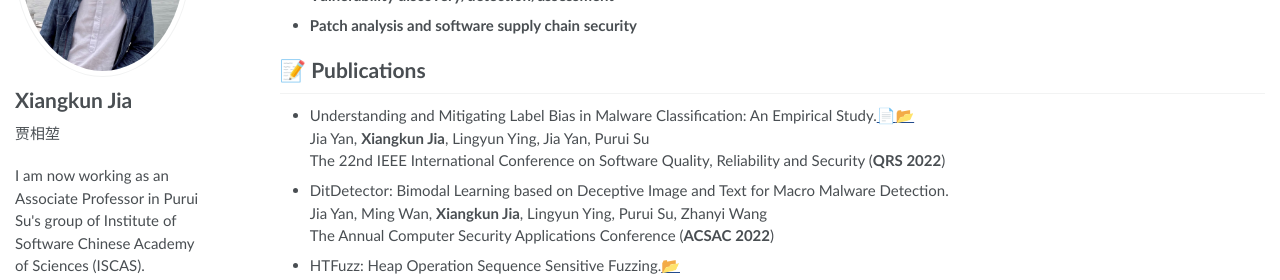
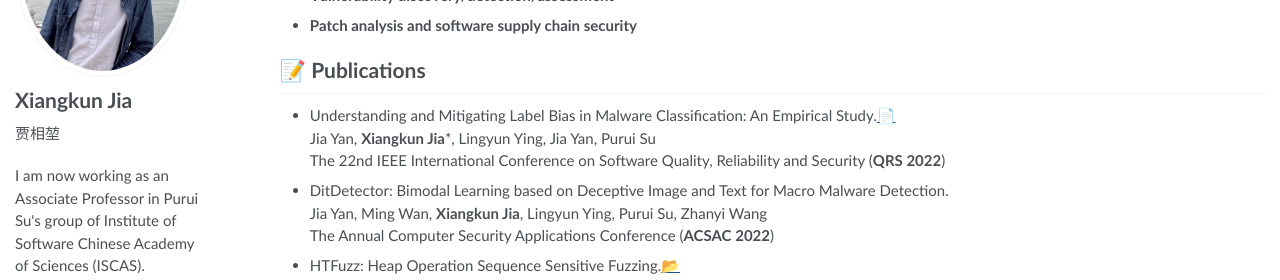
Before and after one commit to ajax4sec/ajax4sec.github.io, a Jekyll site: the page built from _pages/about.md, in a window 1280 px wide and 900 px high. Shown: the part 235-515 px from the top of the window. Built offline with Jekyll 4.4.1, drawn with Linux system fonts in a browser that asks for light colours.

```diff
--- a/_pages/about.md
+++ b/_pages/about.md
@@ -38,8 +38,8 @@ I am now working on fuzzing, program analysis and vulnerability exploitation. Th
 # 📝 Publications
 
 <!-- 2022 -->
-- Understanding and Mitigating Label Bias in Malware Classification: An Empirical Study.[📄]()[📂]()<br>
-Jia Yan, **Xiangkun Jia**, Lingyun Ying, Jia Yan, Purui Su<br>
+- Understanding and Mitigating Label Bias in Malware Classification: An Empirical Study.[📄]()<br>
+Jia Yan, **Xiangkun Jia***, Lingyun Ying, Jia Yan, Purui Su<br>
 The 22nd IEEE International Conference on Software Quality, Reliability and Security (<b>QRS 2022</b>)<br>
 
 - DitDetector: Bimodal Learning based on Deceptive Image and Text for Macro Malware Detection.<br>
```
